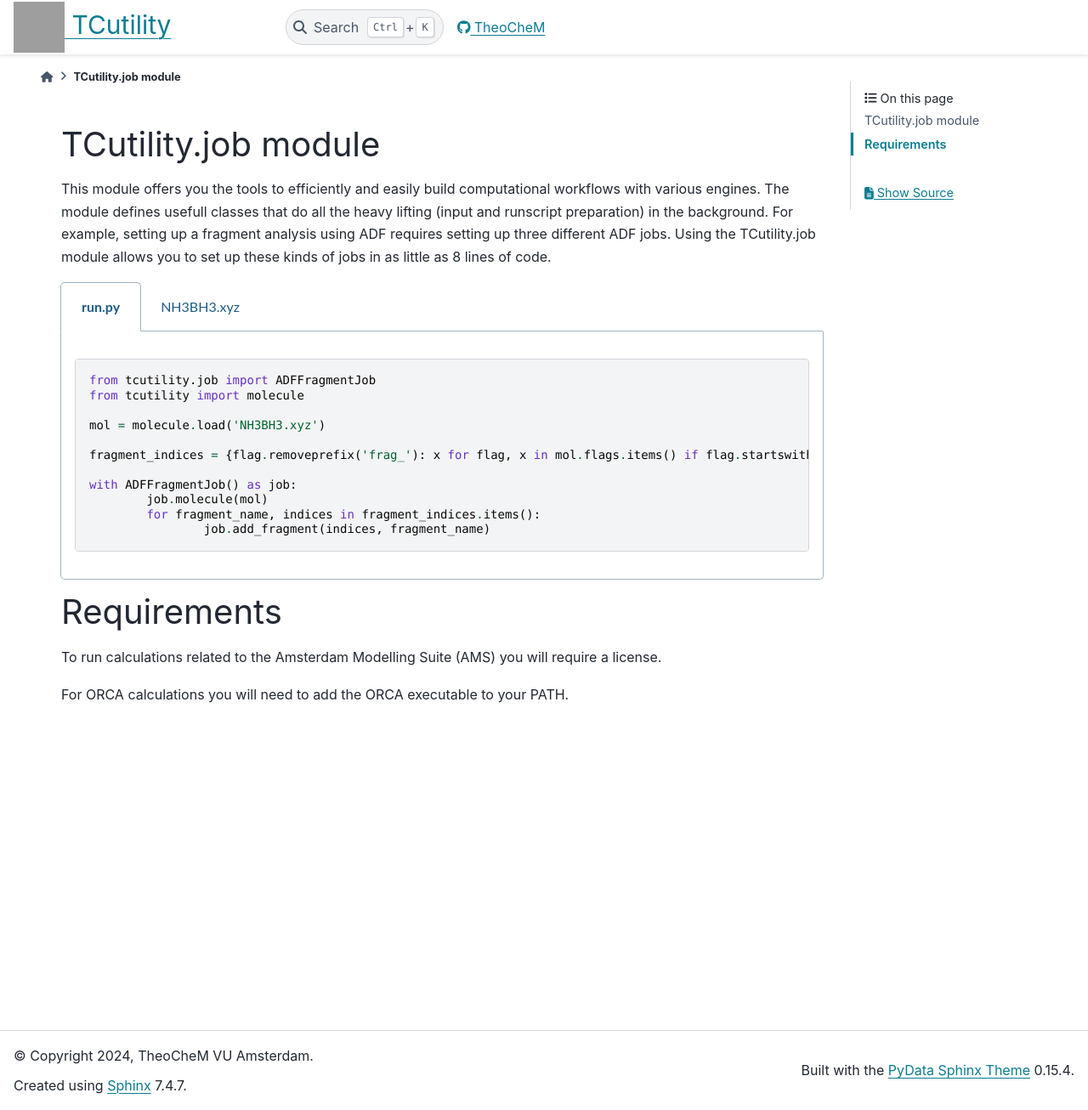
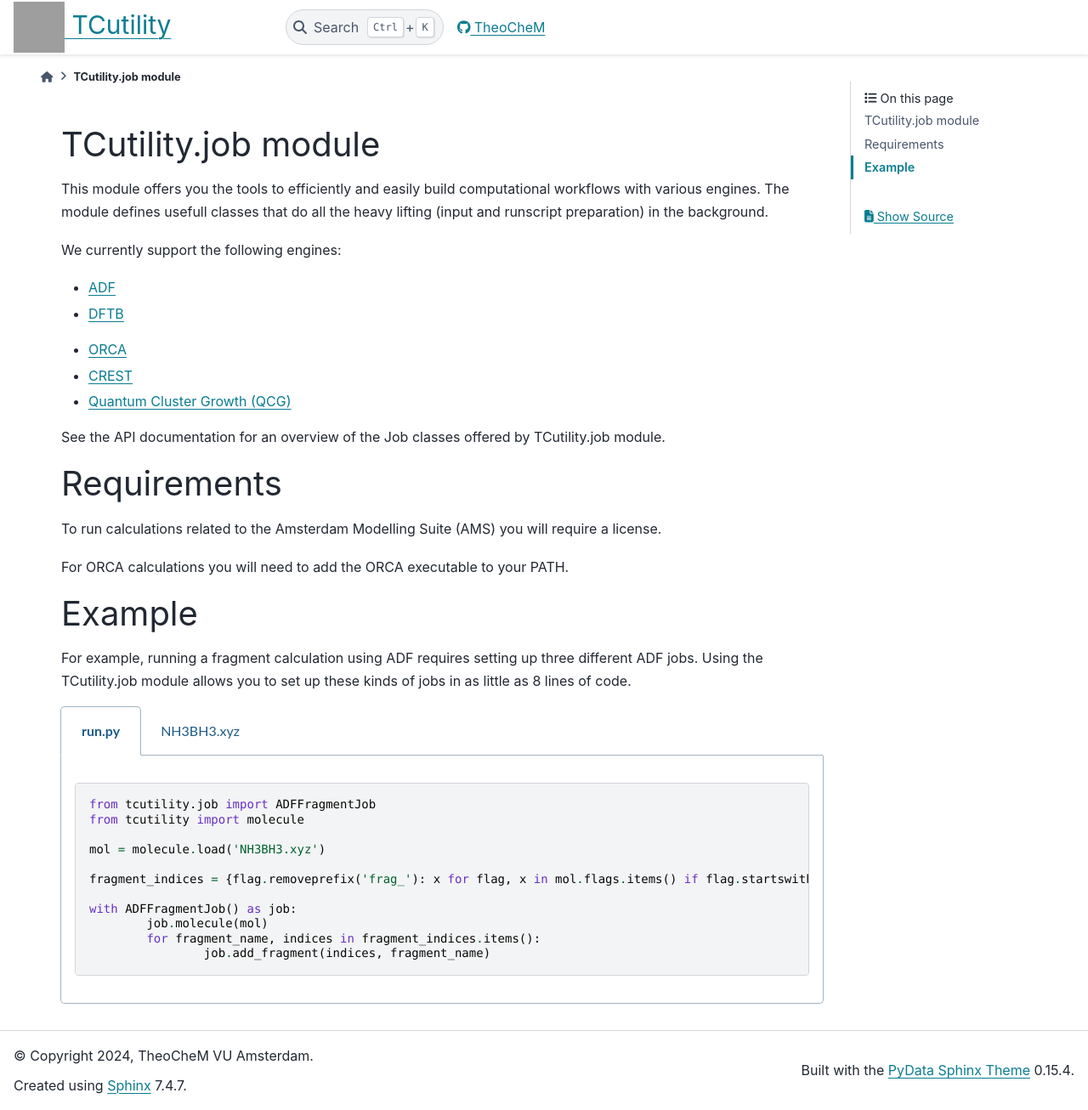
Before and after one commit to TheoChem-VU/TCutility, a Sphinx documentation site: the page built from docs/job/main.rst, in a window 1280 px wide and 1306 px high. Shown: the whole window at 85% size. Built offline with Sphinx 7.4.7 and the PyData theme 0.15.4, drawn with Linux system fonts in a browser that asks for light colours; grey boxes are pictures that could not be loaded.

Commit message:
Added some more work for the documentation for the job module

```diff
--- a/docs/job/main.rst
+++ b/docs/job/main.rst
@@ -3,7 +3,31 @@
 
 This module offers you the tools to efficiently and easily build computational workflows with various engines.
 The module defines usefull classes that do all the heavy lifting (input and runscript preparation) in the background.
-For example, setting up a fragment analysis using ADF requires setting up three different ADF jobs. Using the TCutility.job module allows you to set up these kinds of jobs in as little as 8 lines of code.
+
+
+We currently support the following engines:
+
+* `ADF <https://www.scm.com/product/adf/>`_
+* `DFTB <https://www.scm.com/product/dftb/>`_
+.. * `BAND <https://www.scm.com/product/band_periodicdft/>`_
+* `ORCA <https://www.faccts.de/orca/>`_
+* `CREST <https://github.com/crest-lab/crest>`_
+* `Quantum Cluster Growth (QCG)  <https://crest-lab.github.io/crest-docs/page/overview/workflows.html#quantum-cluster-growth-qcg>`_
+
+See the API documentation for an overview of the Job classes offered by TCutility.job module.
+
+Requirements
+============
+
+To run calculations related to the Amsterdam Modelling Suite (AMS) you will require a license.
+
+For ORCA calculations you will need to add the ORCA executable to your PATH.
+
+
+Example
+=======
+
+For example, running a fragment calculation using ADF requires setting up three different ADF jobs. Using the TCutility.job module allows you to set up these kinds of jobs in as little as 8 lines of code.
 
 .. tabs::
 
```
Also changed, not shown: other parts of docs/job/main.rst (+0 -8 lines), 1 other file.
